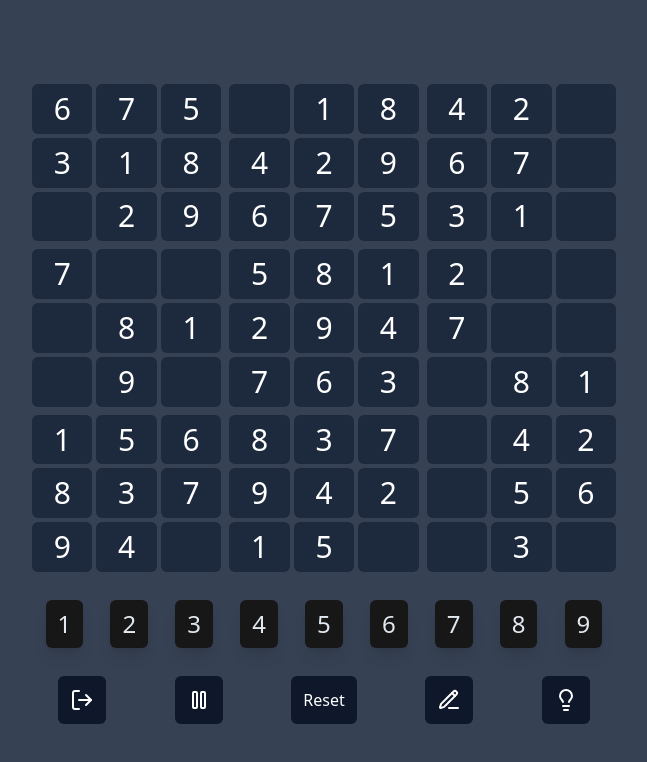
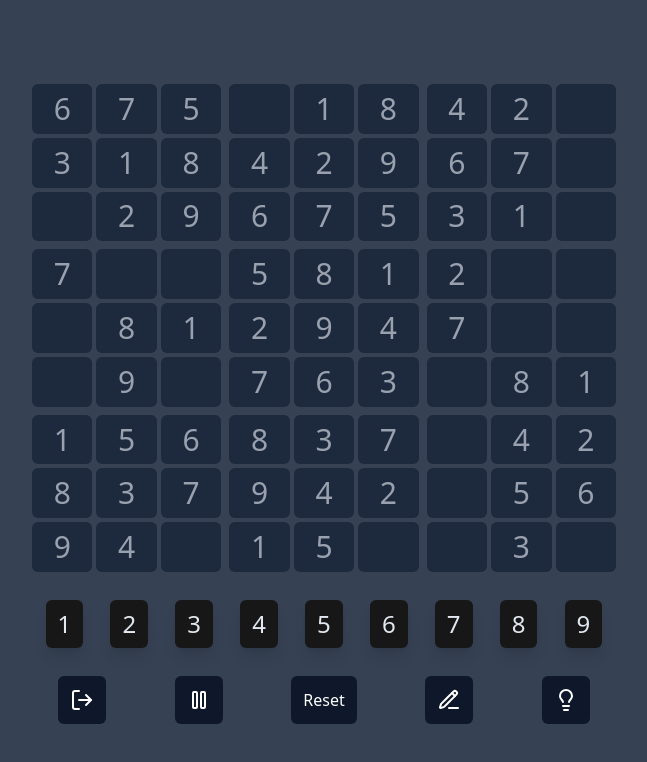
Before and after one commit to Ayushkumar-13/frontend, a React (Vite) app in the folder React/sudokuuuu/: page / in a window 1280 px wide. Both pictures are taken after a click on the button "Start New". Shown: the top 762 px of the page, without its empty margins (316-963 px from the left). Built offline with nearby package versions, Linux system fonts and the light colour scheme.

Commit message:
added 1-43-00

```diff
--- a/React/sudokuuuu/src/components/Board/Cell.jsx
+++ b/React/sudokuuuu/src/components/Board/Cell.jsx
@@ -2,11 +2,34 @@ import React from 'react'
 import { useGame } from '../../store/gameStore'
 
 function Cell({ row, col }) {
- const {qBoard} = useGame()
+  const { qBoard, setSelectedCell, selectedCell } = useGame()
+
+  function handleClick() {
+    setSelectedCell(row, col)
+  }
+
+  function isSelected() {
+    const query = { current: false, other: false }
+    if (selectedCell.row == row && selectedCell.col == col) query.current = true
+    return query
+  }
+
   return (
-    <div className='Cell select-none flex items-center justify-center cursor-pointer bg-slate-800 w-full h-full rounded-md hover:outline hover:outline-[1px]'>
-      { qBoard[row][col].value !=0 && <span className='text-2xl md:text-3xl'> {qBoard[row][col].value} </span>}
+    <div
+      onClick={handleClick}
+      className={`Cell select-none flex items-center justify-center cursor-pointer bg-slate-800 w-full h-full rounded-md
+    ${isSelected().current ? "outline outline-1 outline-blue-500 bg-neutral-900" : "hover:outline hover:outline-1 hover:outline-white"}`}
+    >
+      {qBoard[row][col].value !== 0 && (
+        <span
+          className={`text-2xl md:text-3xl ${qBoard[row][col].default ? "text-gray-400" : "text-blue-500"
+            }`}
+        >
+          {qBoard[row][col].value}
+        </span>
+      )}
     </div>
+
   )
 }
 
--- a/React/sudokuuuu/src/store/gameStore.js
+++ b/React/sudokuuuu/src/store/gameStore.js
@@ -39,7 +39,11 @@ const gameState = (set) => ({
  changeQBoard: () => {},
  resetQBoard: () => {},
  quitGame: () => {},
- setSelectedCell: () => {},
+
+ setSelectedCell: (row,col) => {
+ set({selectedCell: {row,col}})
+ },
+
  useHint: () => {},
  increaseTime: () => {},
  setState: () => {},
```
